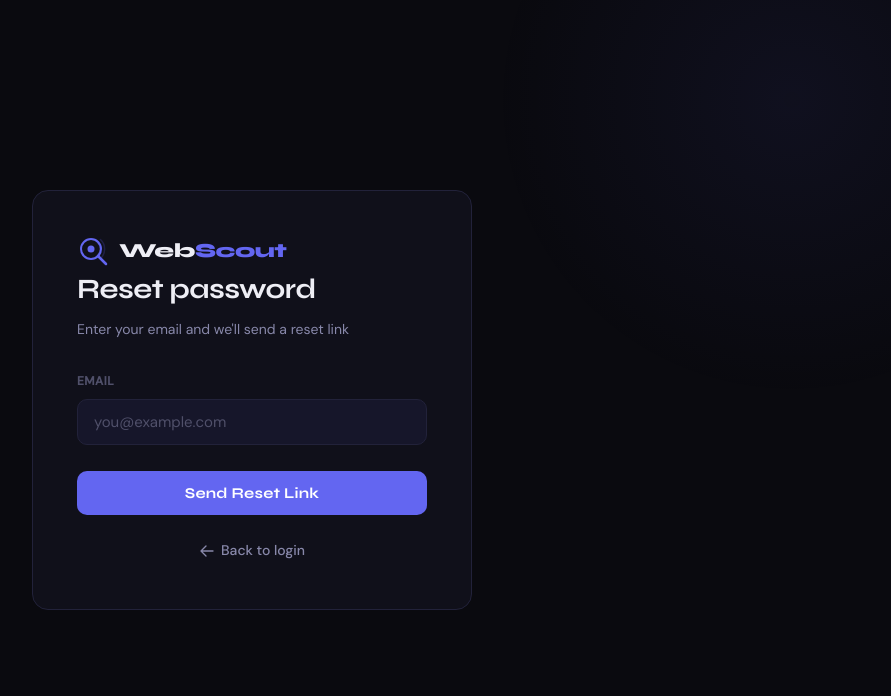
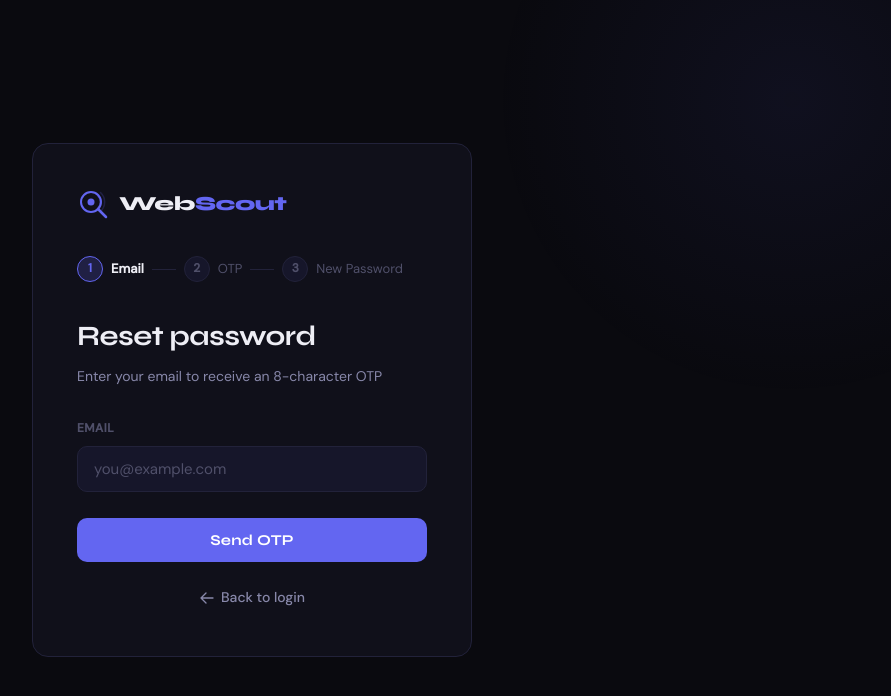
Before and after one commit to ulnivar/webscout, a React (Vite) app: page /forgot-password in a window 1280 px wide. Shown: the top 696 px of the page, without its empty margins (388-1279 px from the left). Built offline with nearby package versions, Linux system fonts and the light colour scheme; no server answers.

Commit message:
fix: apply otp reset page update

```diff
--- a/src/pages/auth/ForgotPassword.jsx
+++ b/src/pages/auth/ForgotPassword.jsx
@@ -1,69 +1,193 @@
 import { useState } from 'react';
-import { Link } from 'react-router-dom';
+import { Link, useNavigate } from 'react-router-dom';
 import api from '../../lib/api';
 import Logo from '../../components/Logo';
 
+// Step indicator
+const Steps = ({ current }) => (
+  <div style={{ display: 'flex', alignItems: 'center', gap: '8px', marginBottom: '32px' }}>
+    {['Email', 'OTP', 'New Password'].map((label, i) => {
+      const step = i + 1;
+      const done = current > step;
+      const active = current === step;
+      return (
+        <div key={label} style={{ display: 'flex', alignItems: 'center', gap: '8px' }}>
+          <div style={{
+            width: '26px', height: '26px', borderRadius: '50%',
+            background: done ? 'var(--accent)' : active ? 'rgba(99,102,241,0.2)' : 'var(--bg3)',
+            border: `1.5px solid ${active || done ? 'var(--accent)' : 'var(--border)'}`,
+            display: 'grid', placeItems: 'center',
+            fontSize: '12px', fontWeight: 700,
+            color: done ? '#fff' : active ? 'var(--accent)' : 'var(--text3)',
+            transition: 'all 0.2s',
+          }}>
+            {done ? '✓' : step}
+          </div>
+          <span style={{ fontSize: '13px', color: active ? 'var(--text)' : 'var(--text3)', fontWeight: active ? 600 : 400 }}>
+            {label}
+          </span>
+          {i < 2 && <div style={{ width: '24px', height: '1px', background: done ? 'var(--accent)' : 'var(--border)' }} />}
+        </div>
+      );
+    })}
+  </div>
+);
+
 export default function ForgotPassword() {
+  const navigate = useNavigate();
+  const [step, setStep] = useState(1);
   const [email, setEmail] = useState('');
-  const [status, setStatus] = useState(''); // success | error
-  const [message, setMessage] = useState('');
+  const [otp, setOtp] = useState('');
+  const [newPass, setNewPass] = useState('');
+  const [confirmPass, setConfirmPass] = useState('');
+  const [resetToken, setResetToken] = useState('');
+  const [error, setError] = useState('');
   const [loading, setLoading] = useState(false);
+  const [showPass, setShowPass] = useState(false);
 
-  const handleSubmit = async (e) => {
+  const handleEmailSubmit = async (e) => {
     e.preventDefault();
-    setLoading(true);
-    setStatus('');
+    setError(''); setLoading(true);
     try {
       await api.post('/auth/forgot-password', { email });
-      setStatus('success');
-      setMessage('If this email is registered, a reset link has been sent.');
+      setStep(2);
     } catch {
-      setStatus('error');
-      setMessage('Something went wrong. Please try again.');
-    } finally {
-      setLoading(false);
-    }
+      setError('Something went wrong. Try again.');
+    } finally { setLoading(false); }
+  };
+
+  const handleOTPSubmit = async (e) => {
+    e.preventDefault();
+    setError(''); setLoading(true);
+    try {
+      const res = await api.post('/auth/verify-otp', { email, otp: otp.toUpperCase() });
+      setResetToken(res.data.reset_token);
+      setStep(3);
+    } catch (err) {
+      setError(err.response?.data?.error || 'Invalid OTP');
+    } finally { setLoading(false); }
+  };
+
+  const handleResetSubmit = async (e) => {
+    e.preventDefault();
+    setError('');
+    if (newPass !== confirmPass) return setError('Passwords do not match');
+    if (newPass.length < 6) return setError('Min. 6 characters');
+    setLoading(true);
+    try {
+      await api.post('/auth/reset-password', { reset_token: resetToken, new_password: newPass });
+      navigate('/login', { state: { message: 'Password reset successfully. Please login.' } });
+    } catch (err) {
+      setError(err.response?.data?.error || 'Reset failed');
+    } finally { setLoading(false); }
   };
 
   return (
     <div className="auth-layout">
       <div className="auth-card">
-        <Logo />
+        <div className="auth-logo"><Logo /></div>
 
+        <Steps current={step} />
+
+        {error && <div className="alert alert-error">{error}</div>}
+
+        {/* Step 1: Email */}
+        {step === 1 && (
+          <>
             <h1 className="auth-title">Reset password</h1>
-        <p className="auth-subtitle">
-          Enter your email and we'll send a reset link
-        </p>
-
-        {status === 'success' && (
-          <div className="alert alert-success">{message}</div>
-        )}
-        {status === 'error' && (
-          <div className="alert alert-error">{message}</div>
+            <p className="auth-subtitle">Enter your email to receive an 8-character OTP</p>
+            <form onSubmit={handleEmailSubmit}>
+              <div className="form-group">
+                <label className="form-label">Email</label>
+                <input className="form-input" type="email" placeholder="you@example.com"
+                  value={email} onChange={(e) => setEmail(e.target.value)} required autoComplete="email" />
+              </div>
+              <button className="btn-primary" type="submit" disabled={loading}>
+                {loading ? 'Sending OTP...' : 'Send OTP'}
+              </button>
+            </form>
+          </>
         )}
 
-        {status !== 'success' && (
-          <form onSubmit={handleSubmit}>
+        {/* Step 2: OTP */}
+        {step === 2 && (
+          <>
+            <h1 className="auth-title">Enter OTP</h1>
+            <p className="auth-subtitle">
+              Check <strong style={{ color: 'var(--text)' }}>{email}</strong> for your 8-character OTP. Valid 5 minutes.
+            </p>
+            <form onSubmit={handleOTPSubmit}>
               <div className="form-group">
-              <label className="form-label">Email</label>
+                <label className="form-label">OTP Code</label>
                 <input
                   className="form-input"
-                type="email"
-                placeholder="you@example.com"
-                value={email}
-                onChange={(e) => setEmail(e.target.value)}
+                  type="text"
+                  placeholder="A3K9BX2M"
+                  value={otp}
+                  onChange={(e) => setOtp(e.target.value.toUpperCase().slice(0, 8))}
                   required
-                autoComplete="email"
+                  maxLength={8}
+                  style={{ letterSpacing: '4px', fontSize: '20px', fontWeight: 700, textAlign: 'center', fontFamily: 'monospace' }}
+                  autoComplete="one-time-code"
                 />
               </div>
-
-            <button className="btn-primary" type="submit" disabled={loading}>
-              {loading ? 'Sending...' : 'Send Reset Link'}
+              <button className="btn-primary" type="submit" disabled={loading || otp.length < 8}>
+                {loading ? 'Verifying...' : 'Verify OTP'}
               </button>
             </form>
+            <div style={{ marginTop: '16px', textAlign: 'center' }}>
+              <button
+                style={{ background: 'none', border: 'none', color: 'var(--text2)', fontSize: '13px', cursor: 'pointer' }}
+                onClick={() => { setStep(1); setOtp(''); setError(''); }}
+              >
+                Wrong email? Go back
+              </button>
+            </div>
+          </>
         )}
 
-        <div className="auth-footer" style={{ marginTop: status === 'success' ? '16px' : '24px' }}>
+        {/* Step 3: New Password */}
+        {step === 3 && (
+          <>
+            <h1 className="auth-title">New password</h1>
+            <p className="auth-subtitle">Set your new password below</p>
+            <form onSubmit={handleResetSubmit}>
+              <div className="form-group">
+                <label className="form-label">New Password</label>
+                <div className="input-wrapper">
+                  <input
+                    className="form-input"
+                    type={showPass ? 'text' : 'password'}
+                    placeholder="Min. 6 characters"
+                    value={newPass}
+                    onChange={(e) => setNewPass(e.target.value)}
+                    required
+                    style={{ paddingRight: '44px' }}
+                    autoComplete="new-password"
+                  />
+                  <button type="button" className="input-toggle" onClick={() => setShowPass(!showPass)} tabIndex={-1}>
+                    <svg width="18" height="18" fill="none" viewBox="0 0 24 24" stroke="currentColor" strokeWidth={1.8}>
+                      {showPass
+                        ? <path strokeLinecap="round" strokeLinejoin="round" d="M3.98 8.223A10.477 10.477 0 001.934 12C3.226 16.338 7.244 19.5 12 19.5c.993 0 1.953-.138 2.863-.395M6.228 6.228A10.45 10.45 0 0112 4.5c4.756 0 8.773 3.162 10.065 7.498a10.523 10.523 0 01-4.293 5.774M6.228 6.228L3 3m3.228 3.228l3.65 3.65m7.894 7.894L21 21m-3.228-3.228l-3.65-3.65m0 0a3 3 0 10-4.243-4.243m4.242 4.242L9.88 9.88" />
+                        : <><path strokeLinecap="round" strokeLinejoin="round" d="M2.036 12.322a1.012 1.012 0 010-.639C3.423 7.51 7.36 4.5 12 4.5c4.638 0 8.573 3.007 9.963 7.178.07.207.07.431 0 .639C20.577 16.49 16.64 19.5 12 19.5c-4.638 0-8.573-3.007-9.963-7.178z" /><path strokeLinecap="round" strokeLinejoin="round" d="M15 12a3 3 0 11-6 0 3 3 0 016 0z" /></>
+                      }
+                    </svg>
+                  </button>
+                </div>
+              </div>
+              <div className="form-group">
+                <label className="form-label">Confirm Password</label>
+                <input className="form-input" type="password" placeholder="Repeat password"
+                  value={confirmPass} onChange={(e) => setConfirmPass(e.target.value)} required autoComplete="new-password" />
+              </div>
+              <button className="btn-primary" type="submit" disabled={loading}>
+                {loading ? 'Resetting...' : 'Reset Password'}
+              </button>
+            </form>
+          </>
+        )}
+
+        <div className="auth-footer" style={{ marginTop: '24px' }}>
           <Link to="/login" style={{ color: 'var(--text2)', display: 'inline-flex', alignItems: 'center', gap: '6px', fontSize: '14px' }}>
             <svg width="16" height="16" fill="none" viewBox="0 0 24 24" stroke="currentColor" strokeWidth={2}>
               <path strokeLinecap="round" strokeLinejoin="round" d="M10.5 19.5L3 12m0 0l7.5-7.5M3 12h18" />
```
Lines whose indentation alone changed are shown as unchanged.
